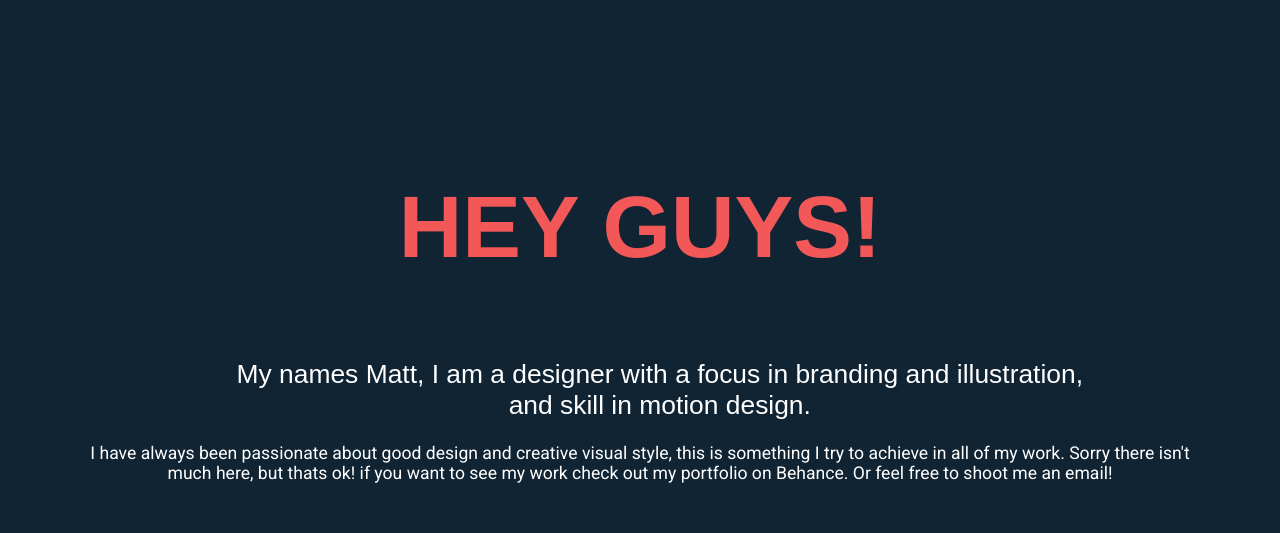
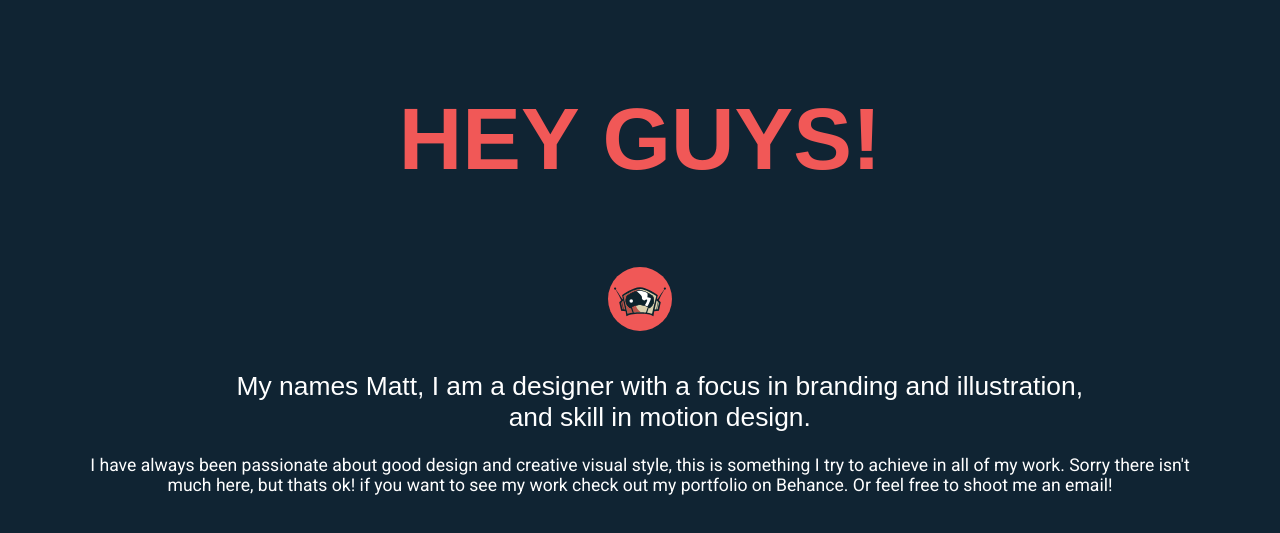
Before and after one commit to mattkemball/matt-porfolio-site, a plain HTML site: page index.html in a window 1280 px wide. Shown: the top 533 px of the page. Drawn offline with nearby package versions, Linux system fonts and the light colour scheme; a script that the page names is missing.

Commit message:
portfolio site
added icon

```diff
--- a/css/main.css
+++ b/css/main.css
@@ -51,7 +51,7 @@ h1 {
   font-weight: 700;
   font-size: 5rem;
   text-align: center;
-  margin-top: 2em;
+  margin-top: 1em;
   color: #F15857;
 }
 
@@ -118,6 +118,14 @@ img {
   display: flex;
 }
 
+.icon {
+  align-content: center;
+  margin: 0 auto;
+  display: inline-flex;
+  margin-top: 0;
+  margin-bottom: 0;
+}
+
 .email {
   padding-bottom: 2em;
   margin: 0
--- a/index.html
+++ b/index.html
@@ -11,7 +11,12 @@
 <body>
 
 
+
 <h1>HEY GUYS!</h1>
+
+<div class="icon">
+  <img src="images/icon-01.svg" alt="icon">
+</div>
 
 <h2>
   My names Matt, I am a designer with a focus in branding and illustration,<br> and skill in motion design.
```
Also changed, not shown: images/icon-01.svg (added).
